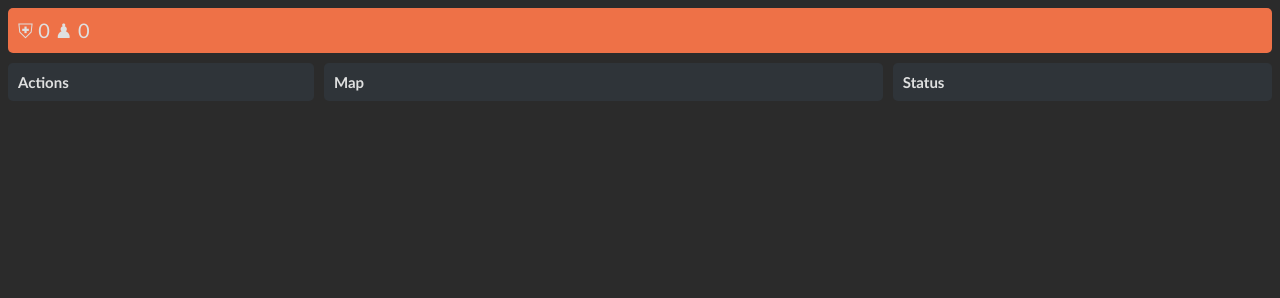
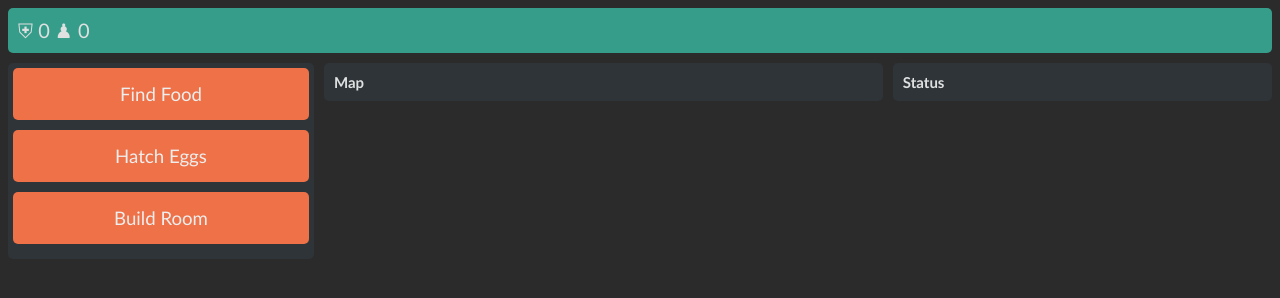
Before and after one commit to CrociDB/anthority, a website: page game/index.html in a window 1280 px wide. Drawn offline with Linux system fonts and the light colour scheme.

Commit message:
added buttons

```diff
--- a/game/css/style.css
+++ b/game/css/style.css
@@ -8,7 +8,7 @@ body {
 
 #header {
     font-size: 20px;
-    background-color: #EE7147;
+    background-color: #369D8A;
     margin: 0;
     margin-bottom: 10px;
     overflow: hidden;
@@ -71,3 +71,21 @@ body {
         margin-right: 0;
     }
 }
+
+/* Buttons */
+
+.button {
+    display: block;
+    border-radius: 5px;
+    padding: 15px;
+    background-color: #EE7147;
+    color: #EEEEEE;
+    text-align: center;
+    text-decoration: none;
+    font-size: 14pt;
+    margin-bottom: 10px;
+}
+
+.button:hover {
+    background-color: #369D8A;
+}
--- a/game/index.html
+++ b/game/index.html
@@ -16,12 +16,17 @@
         <div id="columns">
             <div id="left" class="column">
                 <section id="actions" class="widget">
-                    <h1>Actions</h1>
+                    <a href="#" id="btnScout" class="button">Find Food</a>
+                    <a href="#" id="btnHatch" class="button">Hatch Eggs</a>
+                    <a href="#" id="btnMakeSpaces" class="button">Build Room</a>
                 </section>
             </div>
             <div id="center" class="column">
                 <section id="map" class="widget">
                     <h1>Map</h1>
+                    <div>
+
+                    </div>
                 </section>
             </div>
             <div id="right" class="column">
```
